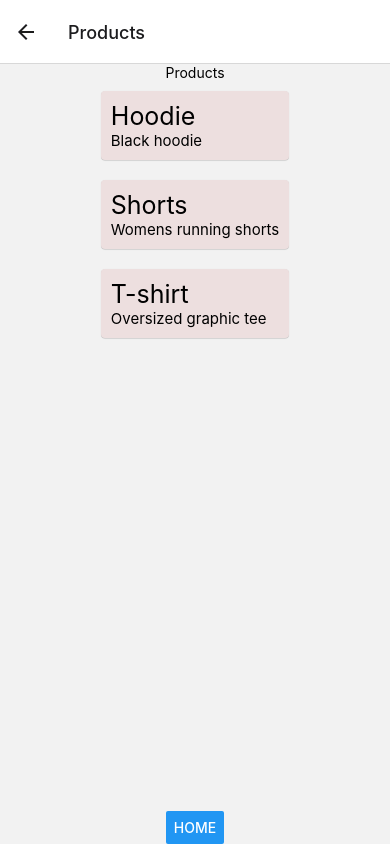
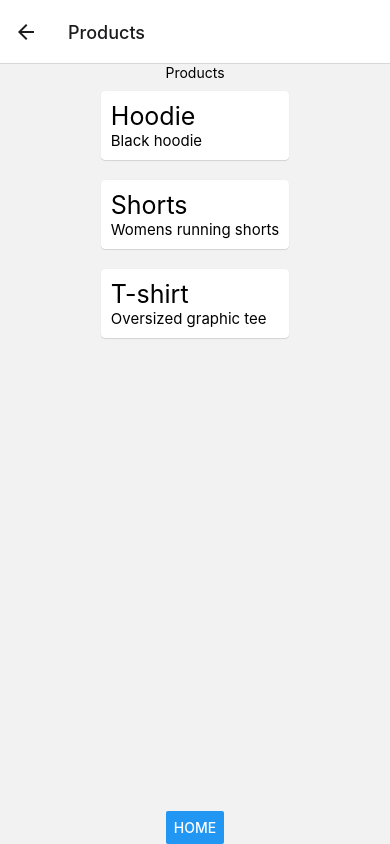
Before and after one commit to emily-foley/Workout-Plan-App, a React Native app in the folder portfolio2/: screen / in a window 390 px wide. Both pictures are taken after a click on the button "BROWSE PRODUCTS". Built offline with nearby package versions, Linux system fonts and the light colour scheme.

Commit message:
April 19, 2022 10:00 PM

```diff
--- a/portfolio2/App.js
+++ b/portfolio2/App.js
@@ -30,7 +30,7 @@ function Listings() {
   ]
   const renderData = (item) => {
     return(
-      <Card style = {{padding:10, margin:10, backgroundColor:"#eddfdf"}}>
+      <Card style = {styles.card}>
         <Text style = {{fontSize:25}}>{item.name}</Text>
         <Text style = {{fontSize:15}}>{item.description}</Text>
       </Card>
@@ -110,11 +110,9 @@ const styles = StyleSheet.create({
     alignItems: 'center',
     justifyContent: 'center',
   },
-  text: {
-    width: '400px',
-    marginBottom: '30px',
-  },
-  suggestedExercise: {
-    paddingTop: '100px',
+  card: {
+    padding:10,
+    margin:10,
+    backgroundColor:"#ffff"
   }
 });
```
